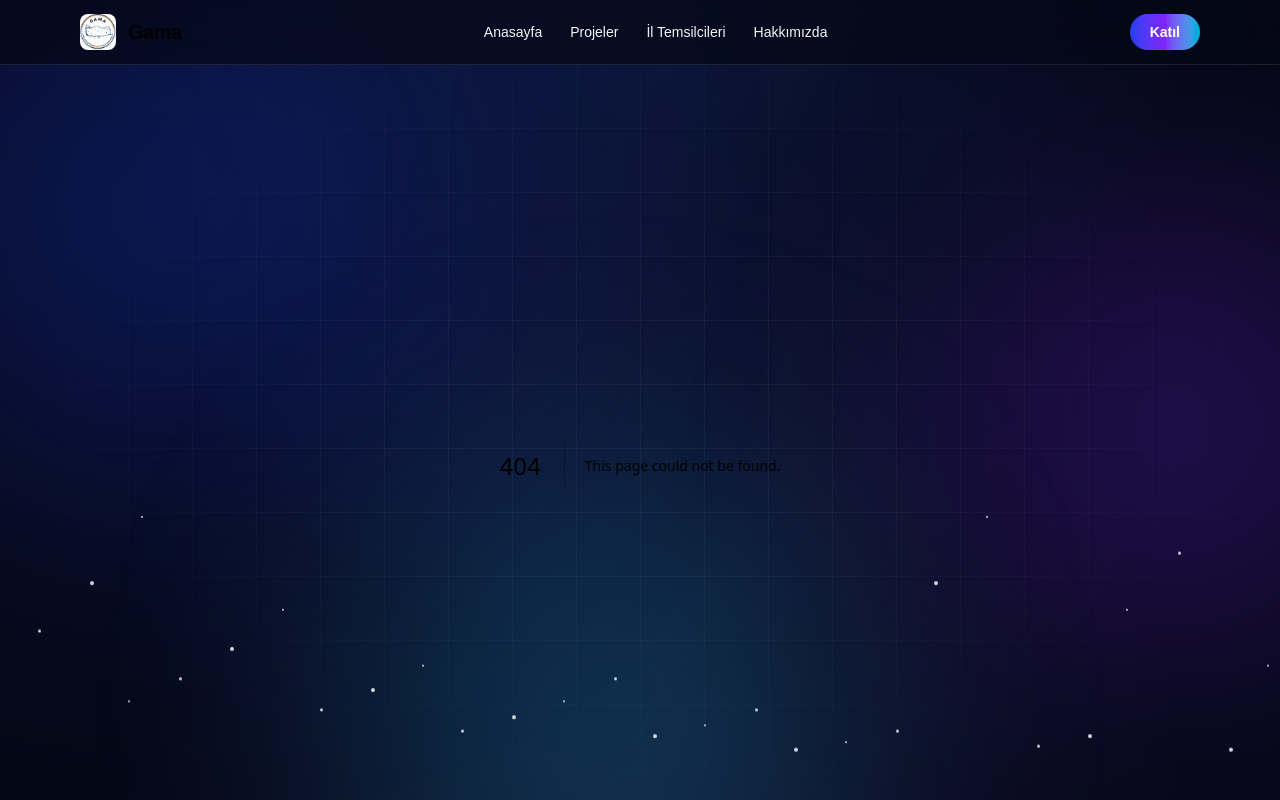
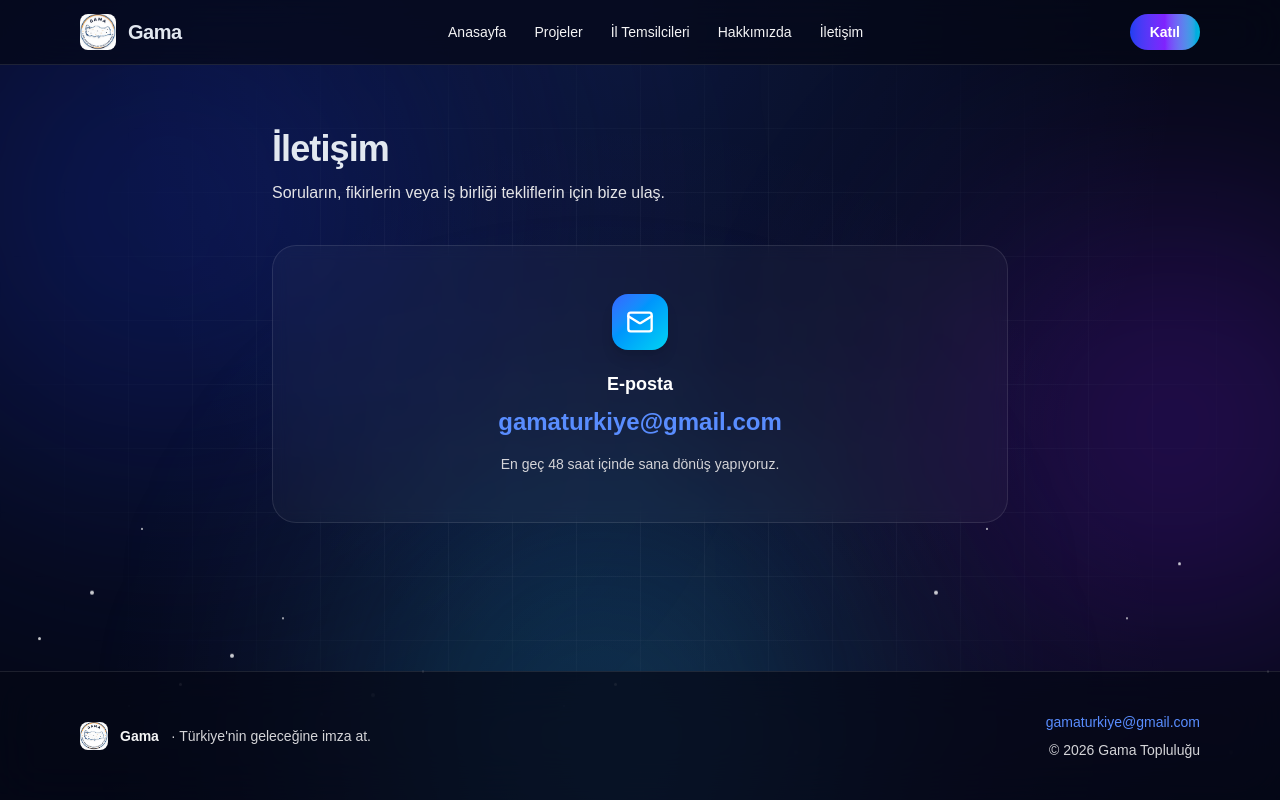
Before and after one commit to Lennebraha38/gama-portal, a Next.js app: page /gama-portal/iletisim in a window 1280 px wide. Before the commit this address had no page. Shown: the top 800 px of the page. Built offline with nearby package versions, Linux system fonts and the light colour scheme.

Commit message:
İletişim sayfası + footer mail

```diff
--- /dev/null
+++ b/src/app/iletisim/page.tsx
@@ -0,0 +1,37 @@
+import type { Metadata } from "next";
+
+export const metadata: Metadata = {
+  title: "İletişim",
+};
+
+export default function IletisimPage() {
+  return (
+    <div className="mx-auto flex w-full max-w-3xl flex-1 flex-col px-4 py-16">
+      <h1 className="text-3xl font-extrabold tracking-tight md:text-4xl">
+        İletişim
+      </h1>
+      <p className="mt-3 max-w-2xl text-zinc-200">
+        Soruların, fikirlerin veya iş birliği tekliflerin için bize ulaş.
+      </p>
+
+      <div className="mt-10 rounded-3xl border border-white/10 bg-white/[0.03] p-8 text-center backdrop-blur md:p-12">
+        <span className="mx-auto inline-flex h-14 w-14 items-center justify-center rounded-2xl bg-gradient-to-br from-gama-500 to-cyan-400 text-white shadow-lg">
+          <svg viewBox="0 0 24 24" fill="none" stroke="currentColor" strokeWidth="2" strokeLinecap="round" strokeLinejoin="round" className="h-7 w-7">
+            <rect width="20" height="16" x="2" y="4" rx="2" />
+            <path d="m22 7-8.97 5.7a1.94 1.94 0 0 1-2.06 0L2 7" />
+          </svg>
+        </span>
+        <h2 className="mt-5 text-lg font-semibold text-white">E-posta</h2>
+        <a
+          href="mailto:gamaturkiye@gmail.com"
+          className="mt-2 inline-block text-xl font-bold text-gama-400 transition-colors hover:text-gama-300 md:text-2xl"
+        >
+          gamaturkiye@gmail.com
+        </a>
+        <p className="mt-4 text-sm text-zinc-300">
+          En geç 48 saat içinde sana dönüş yapıyoruz.
+        </p>
+      </div>
+    </div>
+  );
+}
--- a/src/components/Footer.tsx
+++ b/src/components/Footer.tsx
@@ -10,7 +10,15 @@ export function Footer() {
           <span className="font-semibold text-zinc-100">{siteConfig.name}</span>
           <span>· {siteConfig.tagline}</span>
         </div>
-        <p>© {new Date().getFullYear()} Gama Topluluğu</p>
+        <div className="flex flex-col gap-2 md:items-end">
+          <a
+            href="mailto:gamaturkiye@gmail.com"
+            className="text-gama-400 transition-colors hover:text-gama-300"
+          >
+            gamaturkiye@gmail.com
+          </a>
+          <p>© {new Date().getFullYear()} Gama Topluluğu</p>
+        </div>
       </div>
     </footer>
   );
--- a/src/lib/site.ts
+++ b/src/lib/site.ts
@@ -25,6 +25,7 @@ export const siteConfig = {
     { href: "/projeler", label: "Projeler" },
     { href: "/iller", label: "İl Temsilcileri" },
     { href: "/hakkimizda", label: "Hakkımızda" },
+    { href: "/iletisim", label: "İletişim" },
   ],
   marquee: [
     "Yapay Zekâ",
```
